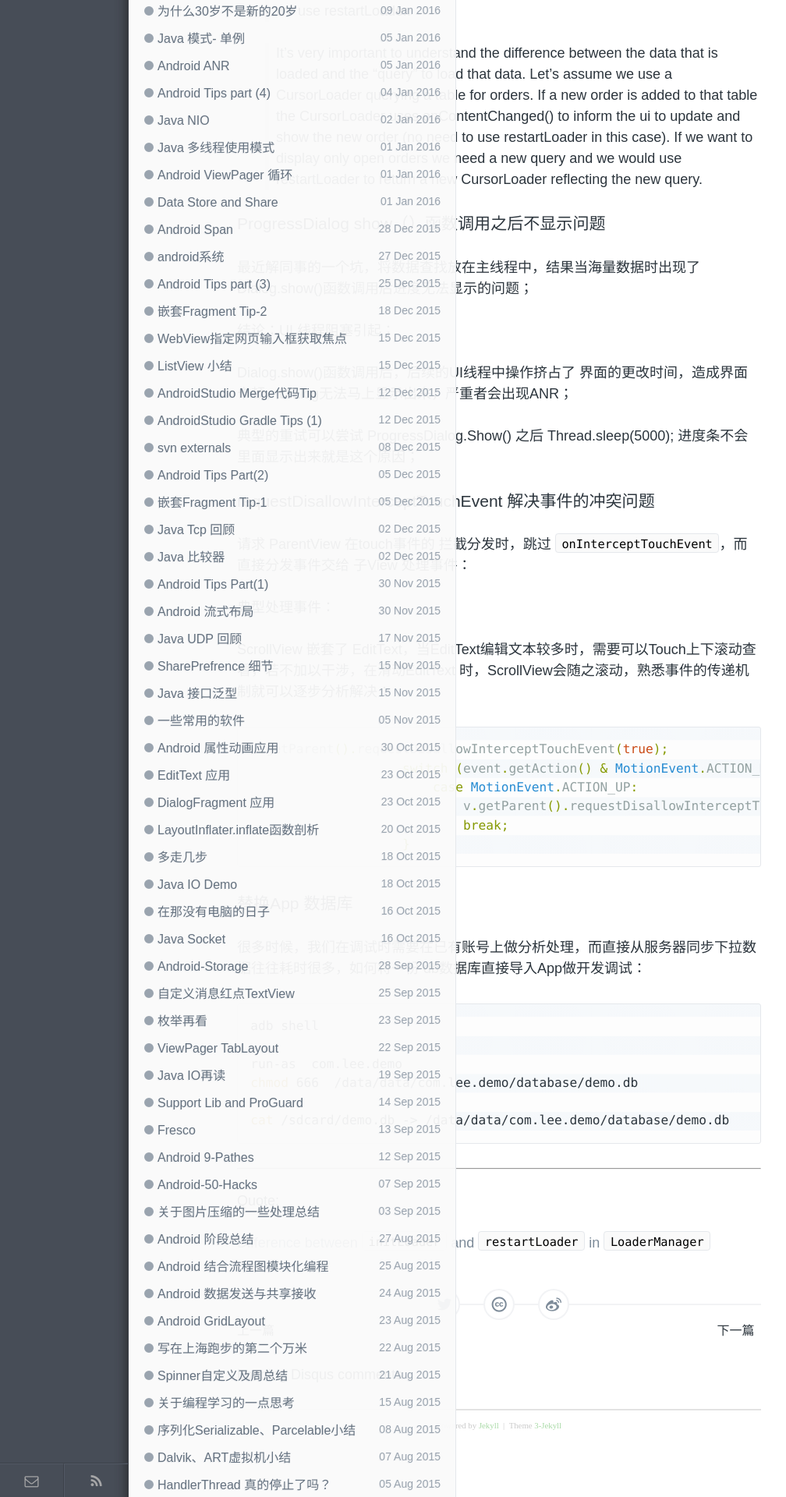
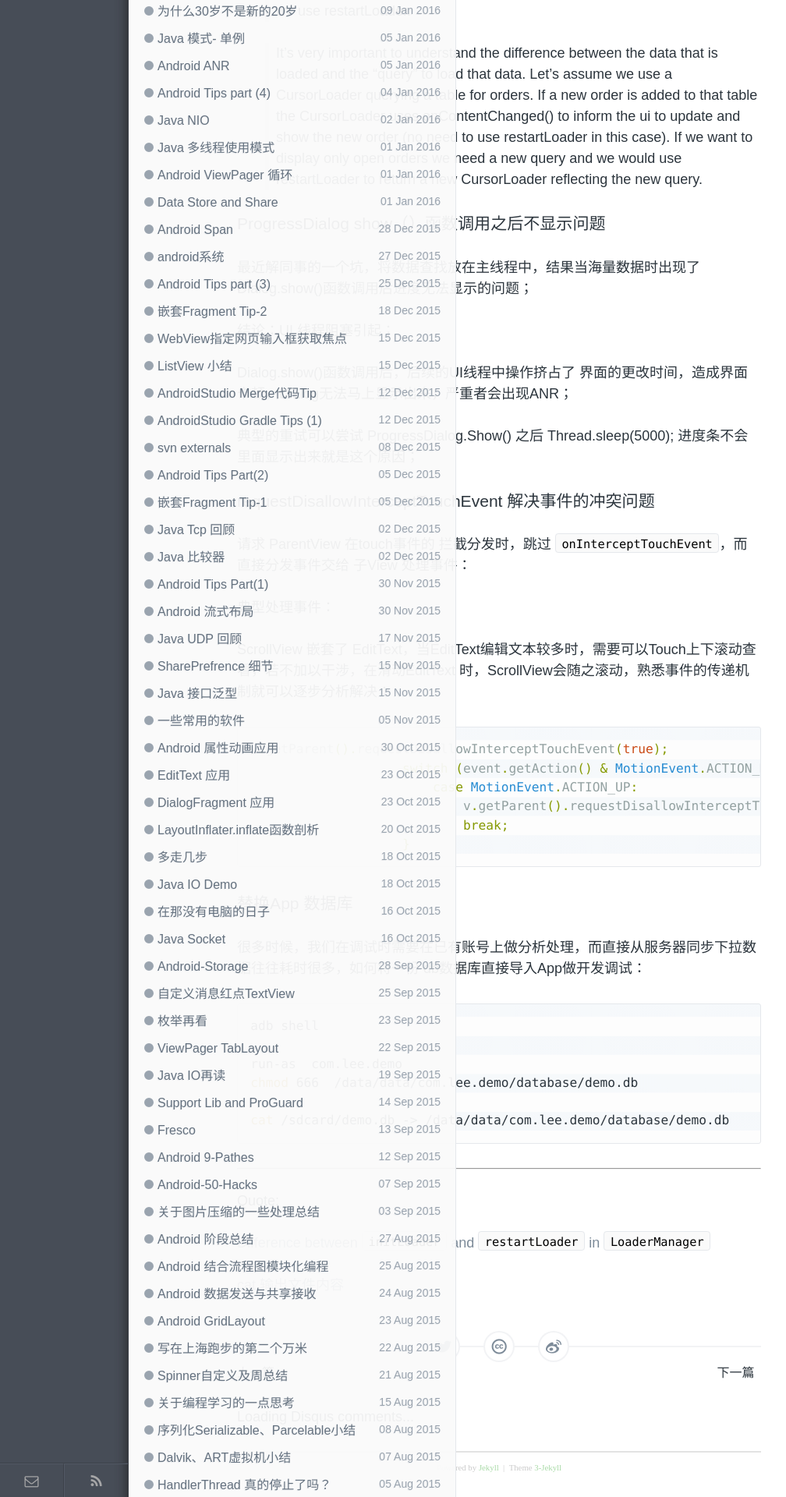
Before and after one commit to enlipan/enlipan.github.io, a Jekyll site: the page built from _posts/2016-02-15-android-tips-part-5.md, in a window 1280 px wide. Shown: the part 847-2767 px from the top of the page at 78% size, without its empty margins (0-1008 px from the left). Built offline with Jekyll 4.4.1, drawn with Linux system fonts in a browser that asks for light colours; nearby versions of some CDN libraries; comment, search, counter and statistics services are not loaded.

Commit message:
modify pages android  tip 5

```diff
--- a/_posts/2016-02-15-android-tips-part-5.md
+++ b/_posts/2016-02-15-android-tips-part-5.md
@@ -96,3 +96,6 @@ Quote:
 
 
 [Difference between `initLoader` and `restartLoader` in `LoaderManager`](http://stackoverflow.com/questions/14445070/difference-between-initloader-and-restartloader-in-loadermanager)
+
+
+[cat 输出文件内容](http://www.lampweb.org/linux/3/21.html)
```
